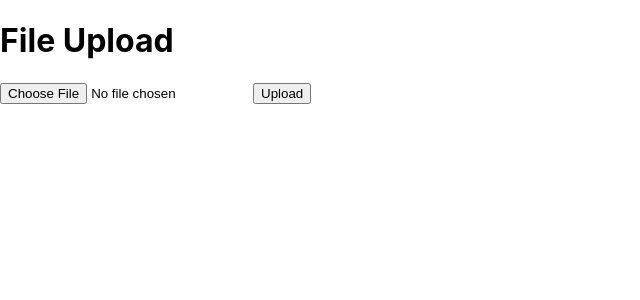
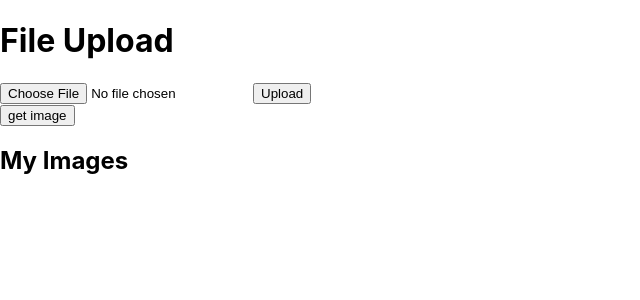
Before and after one commit to patlai/img-repo, a React (Create React App) app in the folder frontend/: page / in a window 1280 px wide. Shown: the top 300 px of the page, without its empty margins (0-640 px from the left). Built offline with nearby package versions, Linux system fonts and the light colour scheme.

Commit message:
add retrieving images

```diff
--- /dev/null
+++ b/frontend/src/UploadImage.css
@@ -0,0 +1,4 @@
+img.gallery {
+    width: 20%;
+    padding: 10px;
+  }
--- a/frontend/src/UploadImage.js
+++ b/frontend/src/UploadImage.js
@@ -1,36 +1,56 @@
 import React from "react";
 import Api from './services/Api';
+import './UploadImage.css';
 
 class UploadImage extends React.Component {
 
   constructor(props) {
     super(props);
+
     this.state = {
-      file: null
+      file: null,
+      images: [],
     };
+
     this.onFormSubmit = this.onFormSubmit.bind(this);
     this.onChange = this.onChange.bind(this);
+    this.retrieveImage = this.retrieveImage.bind(this);
+    this.renderImage = this.renderImage.bind(this);
+  }
+
+  retrieveImage() {
+    Api().get("/getImage").then(res => {
+      console.log(res)
+      this.setState({
+        images: [...this.state.images, res.config.baseURL + res.data]
+      })
+    })
   }
 
   onFormSubmit(e) {
     e.preventDefault();
+
     const formData = new FormData();
+
     formData.append("myImage", this.state.file);
+
     const config = {
       headers: {
         "content-type": "multipart/form-data"
       }
     };
-    console.log(formData)
-    // axios
-    //   .post("/upload", formData, config)
+
     Api().post("/upload", formData, config)
-      .then(response => {
+      .then(res => {
         console("Image successfully uploaded");
       })
       .catch(error => {
         console.log(error)
       });
+  }
+
+  renderImage(imageSrc) {
+    return (<img src={imageSrc} className="gallery"/>)
   }
 
   onChange(e) {
@@ -39,11 +59,20 @@ class UploadImage extends React.Component {
 
   render() {
     return (
-      <form onSubmit={this.onFormSubmit}>
-        <h1>File Upload</h1>
-        <input type="file" name="myImage" onChange={this.onChange} />
-        <button type="submit">Upload</button>
-      </form>
+      <div>
+        <form onSubmit={this.onFormSubmit}>
+          <h1>File Upload</h1>
+          <input type="file" name="myImage" onChange={this.onChange} />
+          <button type="submit">Upload</button>
+        </form>
+        <button onClick={this.retrieveImage}>get image</button>
+        <div>
+          <h2>My Images</h2>
+          <div className="ImageGallery">
+            {this.state.images.map(image => this.renderImage(image))}
+          </div>
+        </div>
+      </div>
     );
   }
 }
```
Also changed, not shown: 1 other file (tests, documents, lock files or other folders).
